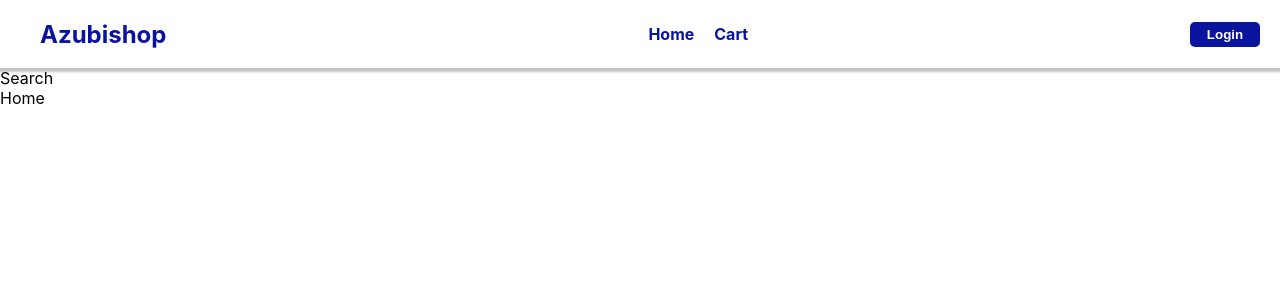
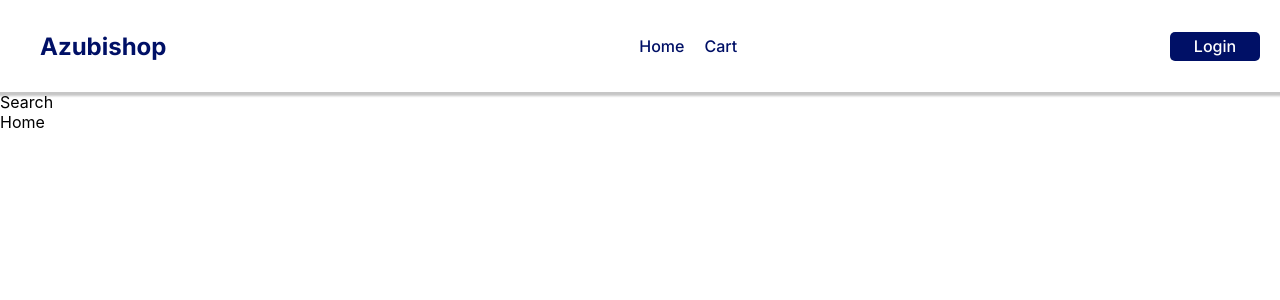
Before and after one commit to Azubi-Tango-Team/Azubi-shop, a React (Create React App) app: page / in a window 1280 px wide. Shown: the top 300 px of the page. Built offline with nearby package versions, Linux system fonts and the light colour scheme.

Commit message:
added inter font

```diff
--- a/src/common/nav.css
+++ b/src/common/nav.css
@@ -1,27 +1,25 @@
+@import url('https://fonts.googleapis.com/css2?family=Inter:wght@100;200;300;400;500;600;700;800;900&family=Poppins:ital,wght@0,400;0,500;0,600;0,700;0,800;0,900;1,300;1,400;1,600;1,700;1,800;1,900&display=swap');
 .navigation {
-
   display: flex;
   justify-content: space-between;
   align-items: center;
   color: rgb(36, 56, 233);
   background-color: rgb(255, 255, 255);
-    height: 60 px;
   width: 100%;
-    padding: 0.5rem 0rem;
+  padding-top: 20px;
+  padding-bottom: 20px;
   box-shadow: 0 2px 2px 2px rgba(9, 9, 9, 0.23);
 }
-.brandname{
+.brandname {
   font-size: 24px;
   font-weight: bold;
   padding-left: 40px;
-
-
 }
-ul{
+ul {
   display: flex;
   list-style: none;
 }
-li{
+li {
   margin-right: 20px;
 }
 li:last-child {
@@ -29,25 +27,33 @@ li:last-child {
 }
 
 a {
-    color: #09139e; /* Change this to your desired font color */
+  color: #001066; /* Change this to your desired font color */
   text-decoration: none;
-    font-weight: bold;
+  font-family: 'Inter';
+font-style: normal;
+font-weight: 500;
+font-size: 16px;
+line-height: 19px;
 }
-  a:hover{
-    color: grey;
+a:hover {
+  color: #7d7676;
 }
 
-.login{
-    background-color:  #09139e;
+.login {
+  background-color: #001066;
   color: white;
   border-radius: 5px;
-   width: 70px;
+  width: 90px;
   padding: 5px;
   border: 0px;
   cursor: pointer;
-    font-weight: bold;
+  font-family: 'Inter';
+  font-style: normal;
+  font-weight: 500;
+  font-size: 16px;
+  line-height: 19px;
   margin-right: 20px;
 }
-.login:hover{
-    background-color: #4a50a2;
+.login:hover {
+  background-color: rgba(0, 16, 102, 0.7);
 }
```
Lines whose indentation alone changed are shown as unchanged.
